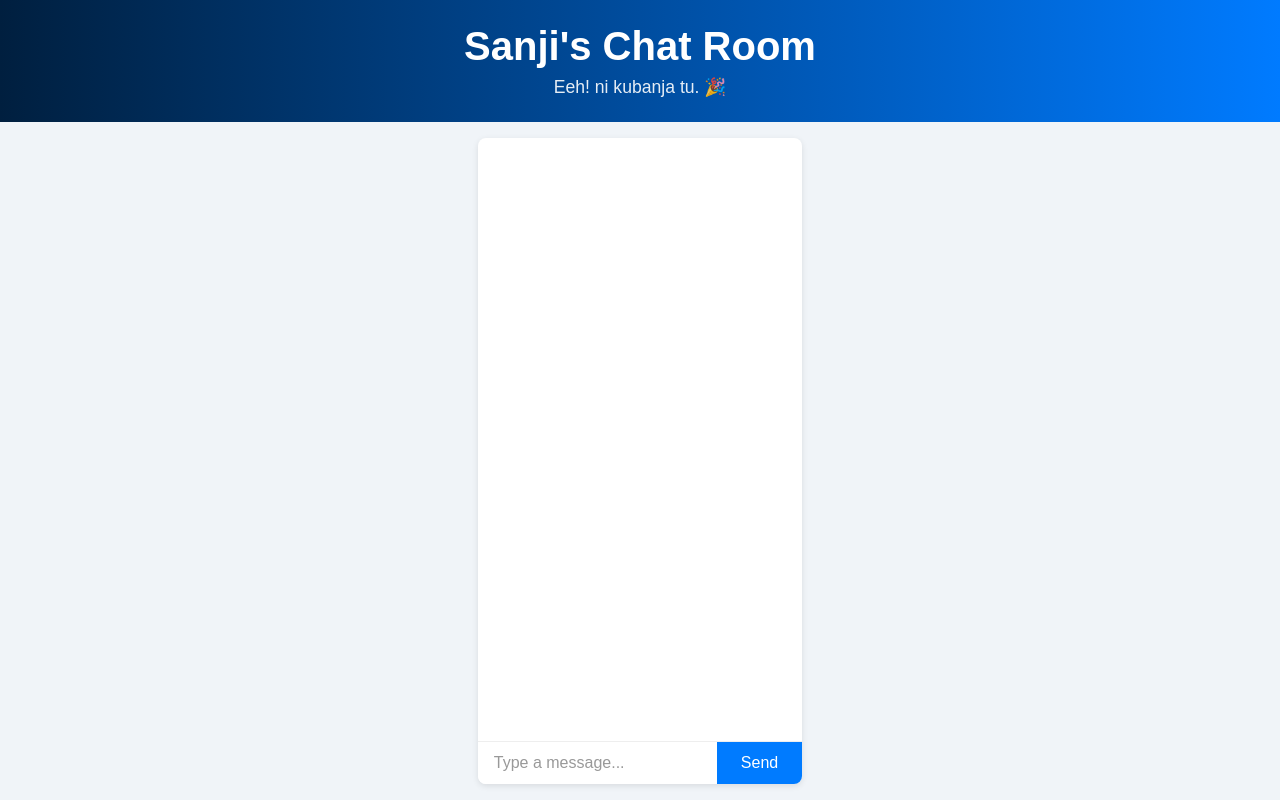
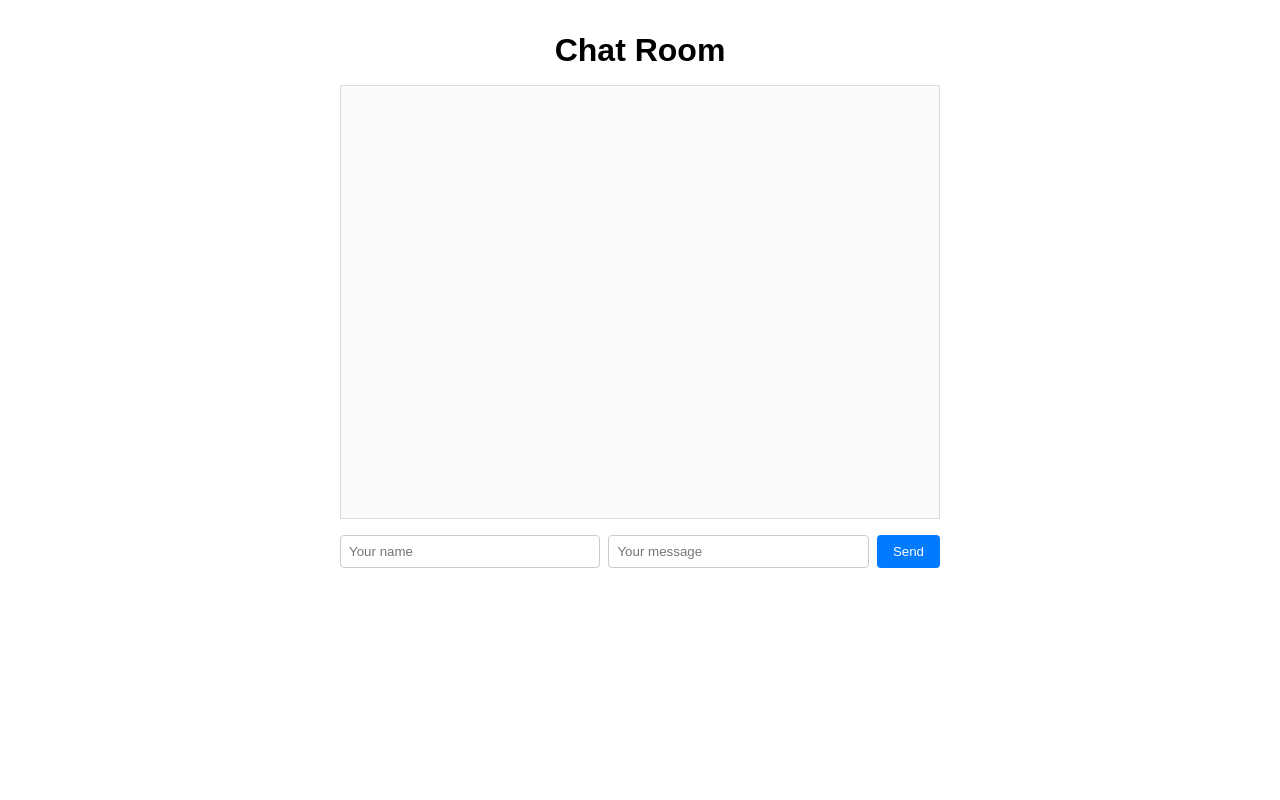
Before and after one commit to Sanji-M/SanjiChat, a Django app: page /chat/ in a window 1280 px wide. Run offline with Django 5.2, Linux system fonts and the light colour scheme; data that the repository does not hold is empty.

Commit message:
🔄 restore simple chat UI + polling/pop sound

```diff
--- a/chat/templates/chat/chat.html
+++ b/chat/templates/chat/chat.html
@@ -1,80 +1,45 @@
+{% load static %}
 <!DOCTYPE html>
 <html lang="en">
 <head>
-  <meta charset="UTF-8">
-  <title>Sanji's Chat Room</title>
+  <meta charset="UTF-8"/>
+  <title>Chat Room</title>
   <style>
     body {
       font-family: sans-serif;
-      background: #f0f4f8;
-      margin: 0;
-      padding: 0;
-      display: flex;
-      flex-direction: column;
-      height: 100vh;
+      max-width: 600px;
+      margin: 2rem auto;
+      padding: 0 1rem;
     }
-    .header {
-      background: linear-gradient(to right, #001f3f, #007bff);
-      color: #fff;
-      padding: 1.5rem;
+    h1 {
       text-align: center;
-      flex: 0 0 auto;
-    }
-    .header h1 {
-      margin: 0;
-      font-size: 2.5rem;
-    }
-    .header p {
-      margin: 0.5rem 0 0;
-      font-size: 1.1rem;
-      opacity: 0.9;
-    }
-
-    #chat-container {
-      flex: 1 1 auto;
-      display: flex;
-      flex-direction: column;
-      max-width: 600px;
-      margin: 1rem auto;
-      background: #fff;
-      border-radius: 8px;
-      box-shadow: 0 2px 6px rgba(0,0,0,0.1);
-      overflow: hidden;
+      margin-bottom: 1rem;
     }
     #messages {
-      flex: 1 1 auto;
+      min-height: 50vh;
+      border: 1px solid #ddd;
       padding: 1rem;
+      background: #fafafa;
       overflow-y: auto;
+      margin-bottom: 1rem;
     }
-    .message {
-      margin-bottom: 0.75rem;
-      line-height: 1.4;
-    }
-    .message strong {
-      color: #333;
-    }
-
     #sendForm {
-      flex: 0 0 auto;
       display: flex;
-      border-top: 1px solid #eee;
+      gap: 0.5rem;
     }
     #sendForm input {
       flex: 1;
-      padding: 0.75rem 1rem;
-      border: none;
-      font-size: 1rem;
+      padding: 0.5rem;
+      border: 1px solid #ccc;
+      border-radius: 4px;
       outline: none;
-    }
-    #sendForm input::placeholder {
-      color: #999;
     }
     #sendForm button {
       background: #007bff;
-      color: #fff;
+      color: white;
       border: none;
-      padding: 0 1.5rem;
-      font-size: 1rem;
+      padding: 0.5rem 1rem;
+      border-radius: 4px;
       cursor: pointer;
     }
     #sendForm button:hover {
@@ -83,15 +48,11 @@
   </style>
 </head>
 <body>
-  <div class="header">
-    <h1>Sanji's Chat Room</h1>
-    <p>Eeh! ni kubanja tu. 🎉</p>
-  </div>
+  <h1>Chat Room</h1>
 
-  <div id="chat-container">
   <div id="messages">
     {% for msg in messages %}
-        <div class="message" data-id="{{ msg.id }}">
+      <div data-id="{{ msg.id }}">
         <strong>{{ msg.username }}:</strong> {{ msg.content }}
       </div>
     {% endfor %}
@@ -99,51 +60,38 @@
 
   <form id="sendForm" method="post" action="{% url 'chat' %}">
     {% csrf_token %}
-      <input
-        name="content"
-        placeholder="Type a message..."
-        autocomplete="off"
-        required
-      />
+    <input name="username" placeholder="Your name" autocomplete="off" required/>
+    <input name="content" placeholder="Your message" autocomplete="off" required/>
     <button type="submit">Send</button>
   </form>
-  </div>
 
   <script>
-    // initialize lastId
+    // 1) Figure out last message id
     const container = document.getElementById('messages');
     let lastId = 0;
     container.querySelectorAll('[data-id]').forEach(el => {
       lastId = Math.max(lastId, Number(el.dataset.id));
     });
 
-    // polling for new messages
+    // 2) Poll every 2s for new messages
     async function fetchNew() {
-      try {
       const res = await fetch(`/api/messages/?since=${lastId}`);
       if (!res.ok) return;
       const msgs = await res.json();
       msgs.forEach(m => {
         const div = document.createElement('div');
-          div.className = 'message';
-          div.dataset.id = m.id;
+        div.setAttribute('data-id', m.id);
         div.innerHTML = `<strong>${m.username}:</strong> ${m.content}`;
         container.appendChild(div);
         lastId = m.id;
       });
       container.scrollTop = container.scrollHeight;
-      } catch (err) {
-        console.error('Polling error:', err);
     }
-    }
-
-    fetchNew();
     setInterval(fetchNew, 2000);
 
-    // pop sound on send
-    const pop = new Audio('/static/chat/pop.mp3');
-    document.getElementById('sendForm')
-      .addEventListener('submit', () => {
+    // 3) Play pop sound on send
+    const pop = new Audio("{% static 'chat/pop.mp3' %}");
+    document.getElementById('sendForm').addEventListener('submit', () => {
       pop.currentTime = 0;
       pop.play();
     });
```
Lines whose indentation alone changed are shown as unchanged.
